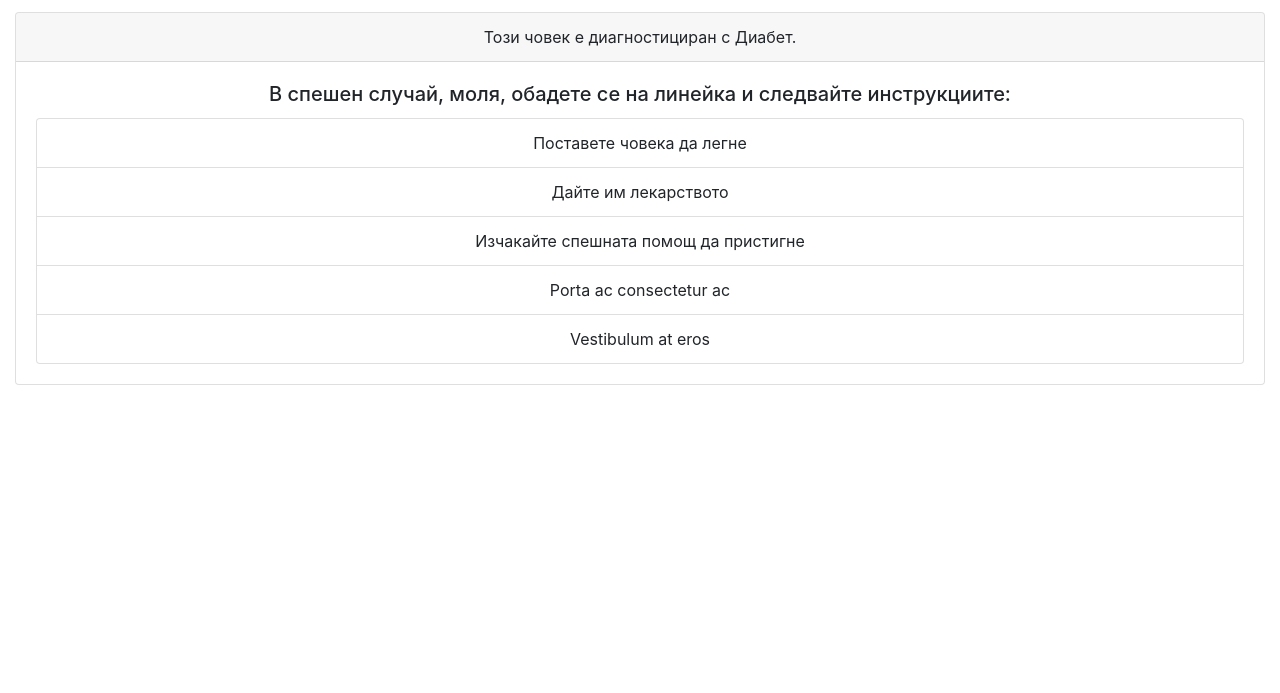
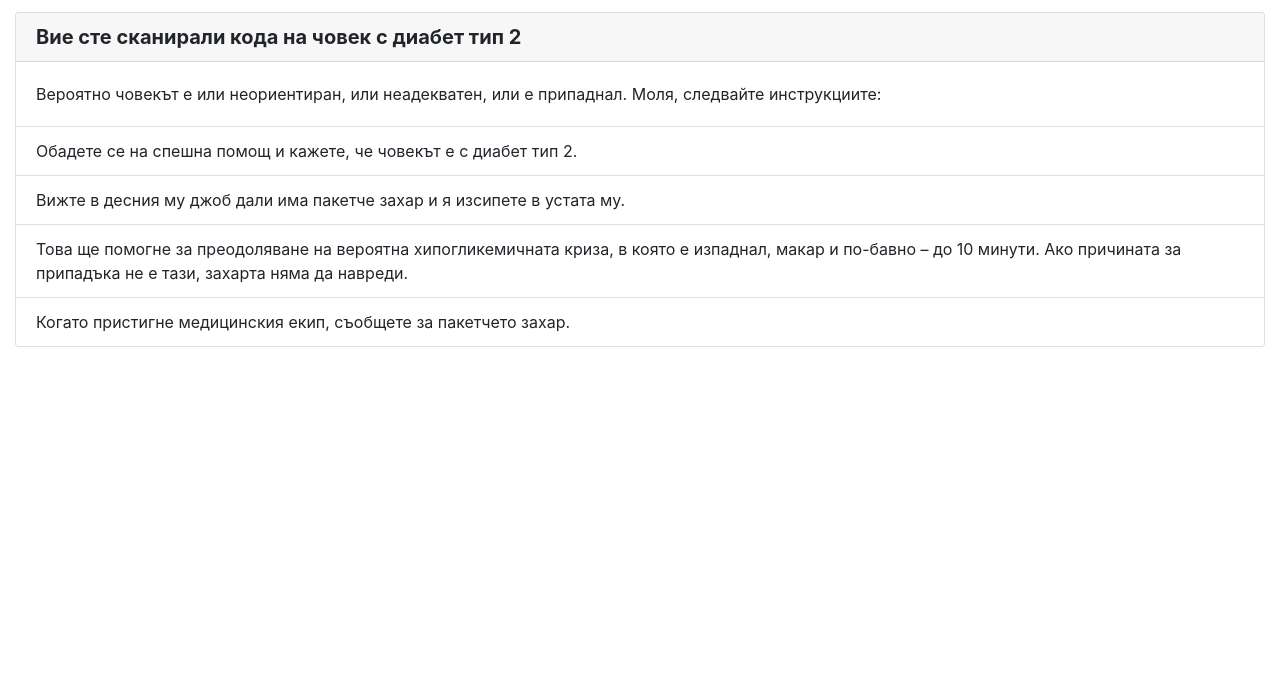
Before and after one commit to gmkv/gmkv.github.io, a plain HTML site: page card_bg.html in a window 1280 px wide. Shown: the part 107-800 px from the top of the page. Drawn offline with Linux system fonts and the light colour scheme.

Commit message:
improve card

```diff
--- a/card_bg.html
+++ b/card_bg.html
@@ -17,7 +17,7 @@
         <nav class="navbar navbar-light bg-light">
             <a class="navbar-brand" href="#">
                 <i class="fas fa-file-medical" width="30" height="30" class="d-inline-block align-top" alt=""></i>
-                Медицинска карта за незабавна помощ
+                Мед. карта за незабавна помощ
             </a>
         </nav>
     </header>
@@ -25,20 +25,17 @@
         <a href="tel:112" class="btn btn-danger btn-lg btn-block">Набери 112</a>
     </div>
     <main class="container-fluid">
-        <div class="card text-center">
-                <div class="card-header">
-                    Този човек е диагностициран с Диабет.
+        <div class="card">
+                <h5 class="card-header"><strong>Вие сте сканирали кода на човек с диабет тип 2</strong></h5>
+                <div class="card-body">
+                    <p class="card-text">Вероятно човекът е или неориeнтиран, или неадекватен, или е припаднал. Моля, следвайте инструкциите:</p>
                 </div>
-                <div class="card-body">
-                  <h5 class="card-title">В спешен случай, моля, обадете се на линейка и следвайте инструкциите:</h5>
-                  <ul class="list-group">
-                        <li class="list-group-item">Поставете човека да легне</li>
-                        <li class="list-group-item">Дайте им лекарството</li>
-                        <li class="list-group-item">Изчакайте спешната помощ да пристигне</li>
-                        <li class="list-group-item">Porta ac consectetur ac</li>
-                        <li class="list-group-item">Vestibulum at eros</li>
-                      </ul>
-                </div>
+                    <ul class="list-group list-group-flush">
+                        <li class="list-group-item">Обадете се на спешна помощ и кажете, че човекът е с диабет тип 2.</li>
+                        <li class="list-group-item">Вижте в десния му джоб дали има пакетче захар и я изсипете в устата му.</li>
+                        <li class="list-group-item">Това ще помогне за преодоляване на вероятна хипогликемичната криза, в която е изпаднал, макар и по-бавно – до 10 минути. Ако причината за припадъка не е тази, захарта няма да навреди.</li>
+                        <li class="list-group-item">Когато пристигне медицинския екип, съобщете за пакетчето захар.</li>
+                    </ul>
 
               </div>
 
@@ -46,3 +43,14 @@
 </body>
 
 </html>
+<!-- .
+
+
+
+ .
+
+.
+
+
+
+.  -->
```
